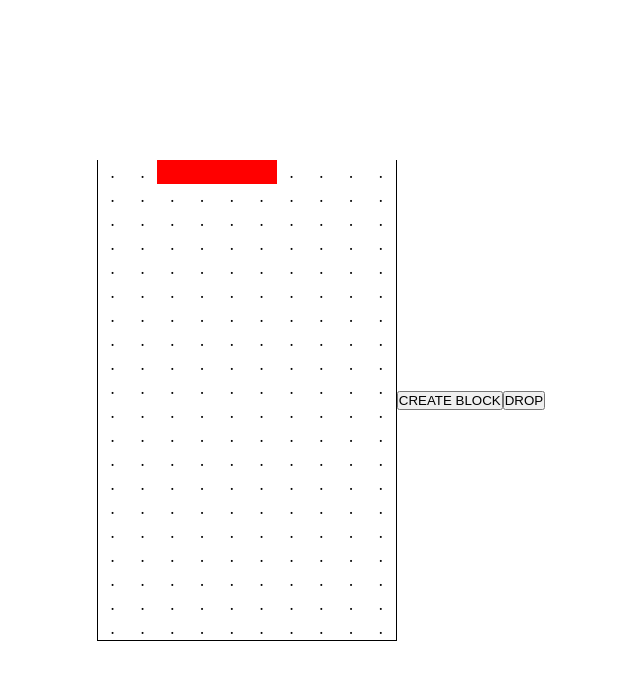
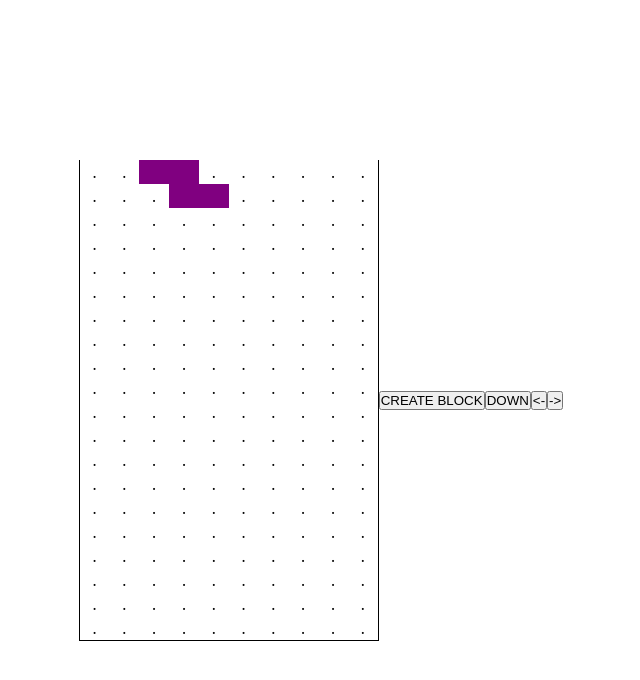
Before and after one commit to Tobshub/tetris, a React (Vite) app: page / in a window 1280 px wide. Both pictures are taken after a click on the button "CREATE BLOCK". Shown: the top 680 px of the page, without its empty margins (319-959 px from the left). Built offline with nearby package versions, Linux system fonts and the light colour scheme.

Commit message:
safe renders

```diff
--- a/src/App.tsx
+++ b/src/App.tsx
@@ -24,7 +24,7 @@ export default function App() {
 }
 
 function useForceRerender() {
-  const [_, setState] = useState({ value: 10 });
+  const [, setState] = useState({ value: 10 });
 
   function rerenderForcefully() {
     setState((prev) => {
@@ -35,24 +35,23 @@ function useForceRerender() {
   return rerenderForcefully;
 }
 
+function chooseRandomType() {
+  const index = Math.floor(Math.random() * Object.keys(BLOCKSHAPE).length);
+  return Object.keys(BLOCKSHAPE)[index] as BlockInitProps["type"];
+}
+
 function GameArea() {
   const rerender = useForceRerender();
   const [board] = useState(() => new Board());
   const [newBlock, setNewBlock] = useState<Block | undefined>();
-  const createBlock = () => {
+  const createBlock = async () => {
     setNewBlock(
-      new Block(board.display, {
-        type: "IBLOCK",
-        orientation: ORIENTATION.HORIZONTAL,
-      })
+      new Block(
+        board.display,
+        { type: chooseRandomType(), orientation: ORIENTATION.HORIZONTAL },
+        rerender
+      )
     );
-  };
-
-  const dropBlock = () => {
-    if (newBlock) {
-      newBlock?.drop();
-      rerender();
-    }
   };
 
   return (
@@ -90,7 +89,9 @@ function GameArea() {
         ))}
       </div>
       <button onClick={createBlock}>CREATE BLOCK</button>
-      <button onClick={dropBlock}>DROP</button>
+      <button onClick={() => newBlock?.drop()}>DOWN</button>
+      <button onClick={() => newBlock?.shift("left")}>{"<-"}</button>
+      <button onClick={() => newBlock?.shift("right")}>{"->"}</button>
     </>
   );
 }
@@ -103,29 +104,17 @@ class Board {
   }
 }
 
-class Square {
-  constructor() {}
-  display() {
-    return (
-      <div
-        style={{ width: "100%", height: "100%", backgroundColor: "red" }}
-      ></div>
-    );
-  }
-}
-
 class Block {
   squares: Array<Array<Square | undefined>>;
   height: number;
   width: number;
   y: number;
   x: number;
-  orientation: ORIENTATION;
   constructor(
     private readonly display: Board["display"],
-    props: BlockInitProps
+    public props: BlockInitProps,
+    public redraw: () => void
   ) {
-    this.orientation = ORIENTATION.HORIZONTAL;
     this.squares = BLOCKSHAPE[props.type];
     this.height = BLOCKSHAPE[props.type].length;
     this.width = BLOCKSHAPE[props.type][0].length;
@@ -137,15 +126,63 @@ class Block {
   drop() {
     this.clear();
     this.y++;
-    this.render();
+    const safe = this.render();
+    if (safe) {
+      this.redraw();
+    } else {
+      this.y--;
+      this.render();
+    }
+  }
+
+  shift(direction: "left" | "right") {
+    this.clear();
+    this.x += direction === "left" ? -1 : 1;
+    const safe = this.render();
+    if (safe) {
+      this.redraw();
+    } else {
+      this.x -= direction === "left" ? -1 : 1;
+      this.render();
+    }
   }
 
   render() {
+    const safe = this.checkBeforeRender();
+    if (!safe) {
+      return false;
+    }
     this.squares.forEach((row, index_y) => {
       row.forEach((square, index_x) => {
-        this.display[index_y + this.y][index_x + this.x] = square;
+        square?.build(this);
+        this.display[index_y + this.y][index_x + this.x] =
+          square ?? this.display[index_y + this.y][index_x + this.x];
       });
     });
+    return true;
+  }
+
+  private checkBeforeRender() {
+    let safe = true;
+    this.squares.every((row, index_y) => {
+      if (index_y + this.y >= this.display.length || index_y + this.y < 0) {
+        safe = false;
+        return safe;
+      }
+      row.every((square, index_x) => {
+        const box = this.display[index_y + this.y][index_x + this.x];
+        if (
+          (box && square) ||
+          index_x + this.x >= this.display[index_y + this.y].length ||
+          index_x + this.x < 0
+        ) {
+          safe = false;
+        }
+        return safe;
+      });
+      return safe;
+    });
+    return safe;
   }
 
   clear() {
@@ -157,49 +194,64 @@ class Block {
   }
 }
 
+class Square {
+  parent: Block | undefined;
+  constructor() {
+    this.parent = undefined;
+  }
+  display() {
+    const type = this.parent?.props.type;
+    const color =
+      type === "IBLOCK"
+        ? "red"
+        : type === "JBLOCK"
+        ? "blue"
+        : type === "LBLOCK"
+        ? "orange"
+        : type === "OBLOCK"
+        ? "yellow"
+        : type === "SBLOCK"
+        ? "pink"
+        : type === "TBLOCK"
+        ? "green"
+        : "purple";
+    return (
+      <div
+        style={{ width: "100%", height: "100%", backgroundColor: color }}
+      ></div>
+    );
+  }
+
+  build(parent: Block) {
+    this.parent = parent;
+  }
+}
+
 const BLOCKSHAPE = {
-  IBLOCK: [
-    [new Square(), new Square(), new Square(), new Square()],
-    [undefined, undefined, undefined, undefined],
-    [undefined, undefined, undefined, undefined],
-    [undefined, undefined, undefined, undefined],
-    [undefined, undefined, undefined, undefined],
-  ],
+  IBLOCK: [[new Square(), new Square(), new Square(), new Square()]],
   LBLOCK: [
     [new Square(), new Square(), new Square()],
     [new Square(), undefined, undefined],
-    [undefined, undefined, undefined, undefined],
-    [undefined, undefined, undefined, undefined],
   ],
   JBLOCK: [
     [new Square(), undefined, undefined],
     [new Square(), new Square(), new Square()],
-    [undefined, undefined, undefined, undefined],
-    [undefined, undefined, undefined, undefined],
   ],
   OBLOCK: [
-    [undefined, new Square(), new Square(), undefined],
-    [undefined, new Square(), new Square(), undefined],
-    [undefined, undefined, undefined, undefined],
-    [undefined, undefined, undefined, undefined],
+    [new Square(), new Square()],
+    [new Square(), new Square()],
   ],
   ZBLOCK: [
-    [new Square(), new Square(), undefined, undefined],
-    [undefined, new Square(), new Square(), undefined],
-    [undefined, undefined, undefined, undefined],
-    [undefined, undefined, undefined, undefined],
+    [new Square(), new Square(), undefined],
+    [undefined, new Square(), new Square()],
   ],
   SBLOCK: [
-    [undefined, undefined, new Square(), new Square()],
-    [undefined, new Square(), new Square(), undefined],
-    [undefined, undefined, undefined, undefined],
-    [undefined, undefined, undefined, undefined],
+    [undefined, new Square(), new Square()],
+    [new Square(), new Square(), undefined],
   ],
   TBLOCK: [
     [new Square(), new Square(), new Square()],
     [undefined, new Square(), undefined],
-    [undefined, undefined, undefined, undefined],
-    [undefined, undefined, undefined, undefined],
   ],
 };
 
```
